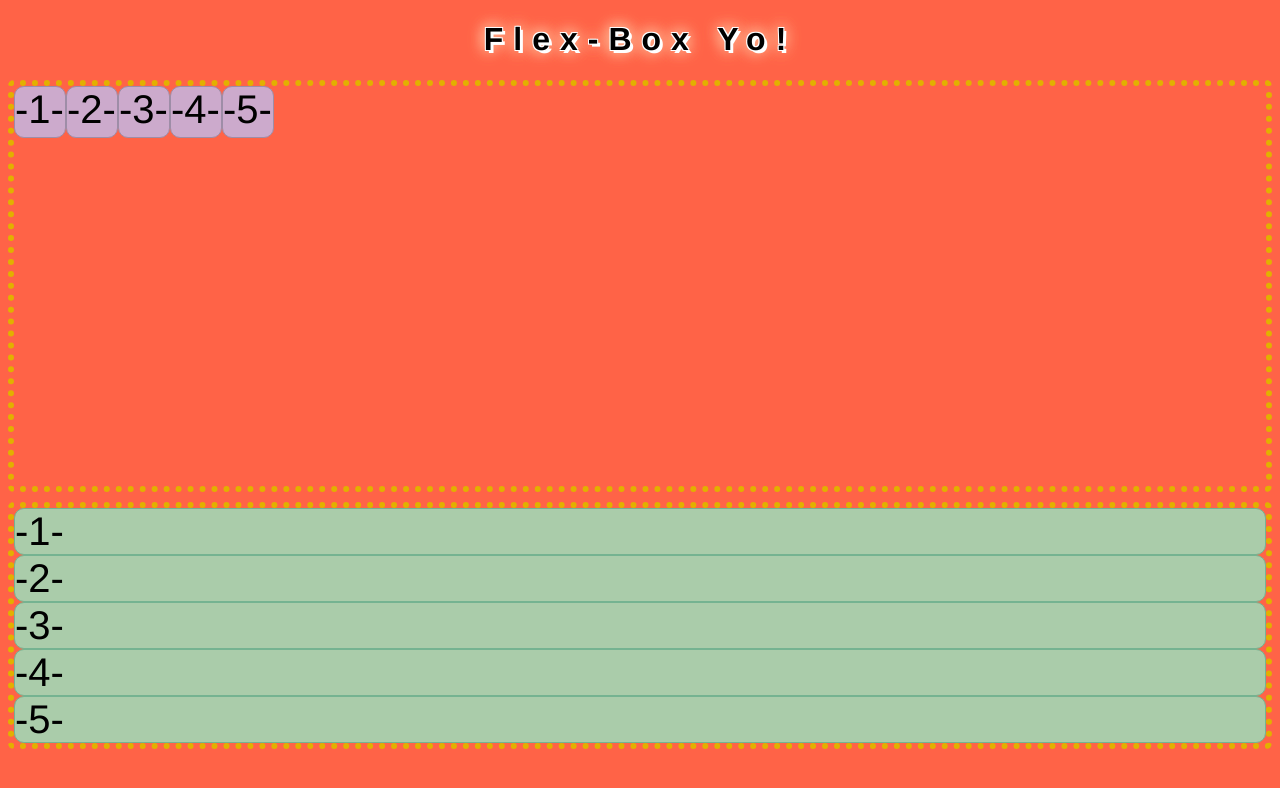
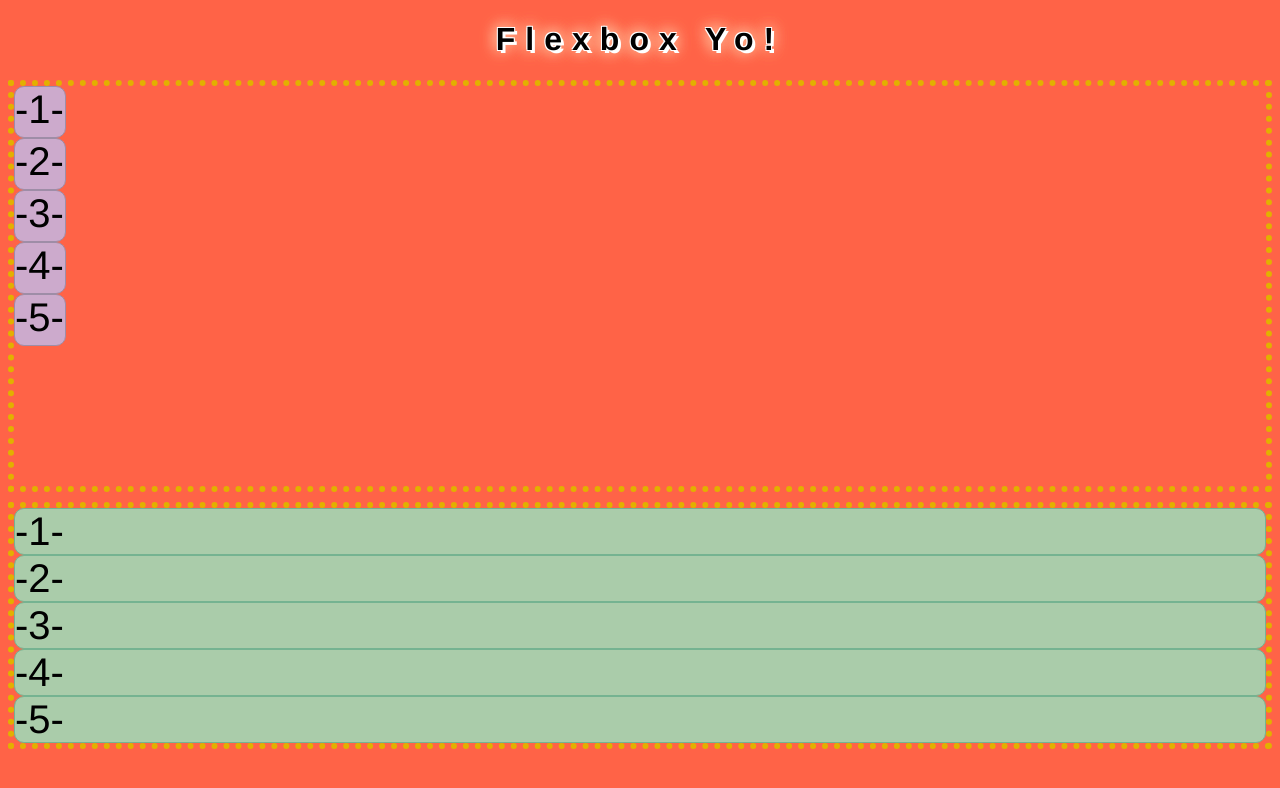
Before and after one commit to JeffBowne/flexbox-demo, a plain HTML site: page flexbox.html in a window 1280 px wide. Drawn offline with Linux system fonts and the light colour scheme.

Commit message:
update class names and styles

```diff
--- a/flexbox.css
+++ b/flexbox.css
@@ -1,4 +1,3 @@
-/*-------------------------------  the Flex-box fun is at the bottom!  -------------------------------*/
 /*-------------------------------  the Flex-box fun is at the bottom!  -------------------------------*/
 /*-------------------------------  the Flex-box fun is at the bottom!  -------------------------------*/
 /*-------------------------------  the Flex-box fun is at the bottom!  -------------------------------*/
@@ -9,14 +8,10 @@ body {
 	font-family: Helvetica;
 }
 
-h1 {
+.flexbox-heading {
 	text-align: center;
 	letter-spacing: 10px;
-	/*border-top: 3px solid black;*/
-	/*border-bottom: 3px solid black;*/
-	/*border-radius: 100px;*/
-	/*background: #FF724F*/
-		   text-shadow:
+	text-shadow:
        3px 3px 0 #FFF,
      -1px -1px 0 #FFF,
       1px -1px 0 #FFF,
@@ -28,30 +23,24 @@ h1 {
        2px 2px 15px #FFB28F;
 }
 
-
-
-.thang1 {
+.section-a {
 	border: 6px dotted #E2B000;
-	border-radius: 6px;
 	margin-top: 10px;
 }
 
-.thang2 {
+.section-b {
 	border: 6px dotted #E2B000;
-	border-radius: 6px;
 	margin-top: 10px;
 }
 
-
-
-.thang1 div {
+.section-a__thing {
 	background: #ccaacc;
 	border: 1px solid #9E8DA7;
 	font-size: 40px;
 	border-radius: 10px;
 }
 
-.thang2 div{
+.section-b__thing{
 	background: #aaccaa;
 	border: 1px solid #75B391;
 	font-size: 40px;
@@ -60,31 +49,17 @@ h1 {
 
 
 
+/*---------------------------------------  Flexbox Time  ---------------------------------------*/
+/*---------------------------------------  Flexbox Time  ---------------------------------------*/
+/*---------------------------------------  Flexbox Time  ---------------------------------------*/
+/*---------------------------------------  Flexbox Time  ---------------------------------------*/
 
 
+.section-a {
+	height: 400px;
 
 
-
-
-
-
-
-
-
-
-
-
-
-/*---------------------------------------  Flex-box Time  ---------------------------------------*/
-/*---------------------------------------  Flex-box Time  ---------------------------------------*/
-/*---------------------------------------  Flex-box Time  ---------------------------------------*/
-
-
-
-.thang1 {
-	height: 400px;
-
-	display: flex;
+	/*display: flex;*/
 
 	/*justify-content: flex-end;*/
 	/*justify-content: space-between;*/
@@ -99,27 +74,18 @@ h1 {
 	/*flex-direction: row-reverse;*/
 	/*flex-direction: column;*/
 	/*flex-direction: column-reverse;*/
-
-
-
 }
 
-.thang2 {
-
-	/*display: flex;*/
-}
-
-
-
-
-
-
-.thang1 div {
+.section-a__thing {
 	height: 50px;
 	width: 50px;
 }
 
-.thang2 div{
+.section-b {
+	/*display: flex;*/
+}
+
+.section-b__thing{
 	/*height: 50px;*/
 	/*width: 50px;*/
 }
@@ -129,12 +95,12 @@ h1 {
 
 
 
-.thang1 .three {
+.section-a .three {
 	/*background-color: white;*/
 	/*order: 1;*/
 }
 
-.thang1 .four {
+.section-a .four {
 	/*background-color: grey;*/
 	/*order: -1;*/
 }
--- a/flexbox.html
+++ b/flexbox.html
@@ -3,32 +3,26 @@
 	<head>
 		<title>FLEX</title>
 		<link rel="stylesheet" type="text/css" href="flexbox.css">
-		<!-- // <script src='http://code.jquery.com/jquery-2.1.4.min.js'></script> -->
-		<!-- // <script src='.js'></script> -->
 		<meta charset="UTF-8">
 		<meta name="viewport" content="width=device-width, initial-scale=1">
 	</head>
 	<body>
-		<h1>Flex-Box Yo!</h1>
+		<h1 class="flexbox-heading">Flexbox Yo!</h1>
 
-		<div class="thang1">
-			<div class='one'>-1-</div>
-			<div class='two'>-2-</div>
-			<div class='three'>-3-</div>
-			<div class='four'>-4-</div>
-			<div class='five'>-5-</div>
+		<div class="section-a">
+			<div class='section-a__thing section-a__thing--one'>-1-</div>
+			<div class='section-a__thing section-a__thing--two'>-2-</div>
+			<div class='section-a__thing section-a__thing--three'>-3-</div>
+			<div class='section-a__thing section-a__thing--four'>-4-</div>
+			<div class='section-a__thing section-a__thing--five'>-5-</div>
 		</div>
 
-		<div class="thang2">
-			<div>-1-</div>
-			<div>-2-</div>
-			<div>-3-</div>
-			<div>-4-</div>
-			<div>-5-</div>
+		<div class="section-b">
+			<div class='section-b__thing section-b__thing--one'>-1-</div>
+			<div class='section-b__thing section-b__thing--two'>-2-</div>
+			<div class='section-b__thing section-b__thing--three'>-3-</div>
+			<div class='section-b__thing section-b__thing--four'>-4-</div>
+			<div class='section-b__thing section-b__thing--five'>-5-</div>
 		</div>
-
-
-
-
 	</body>
 </html>
```
